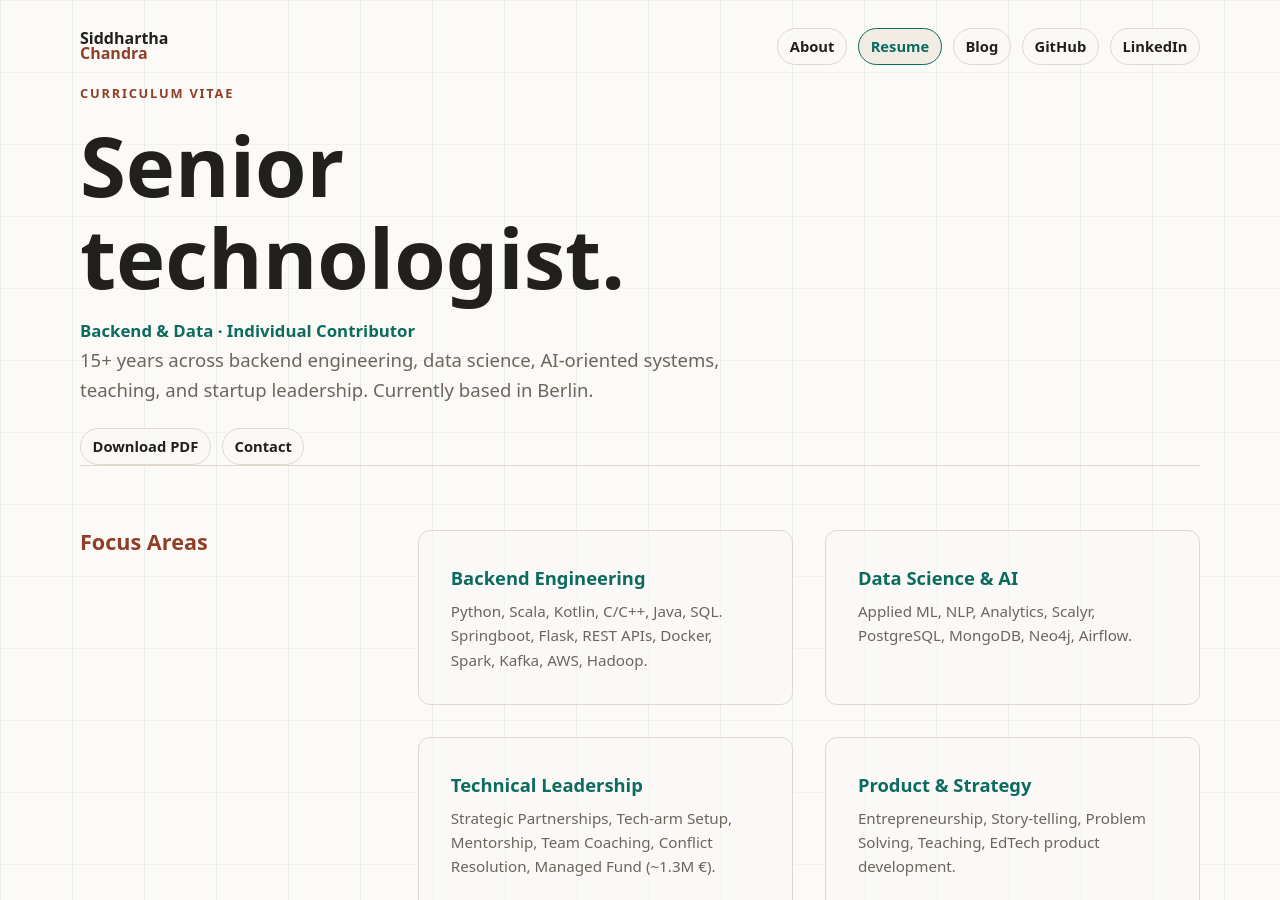
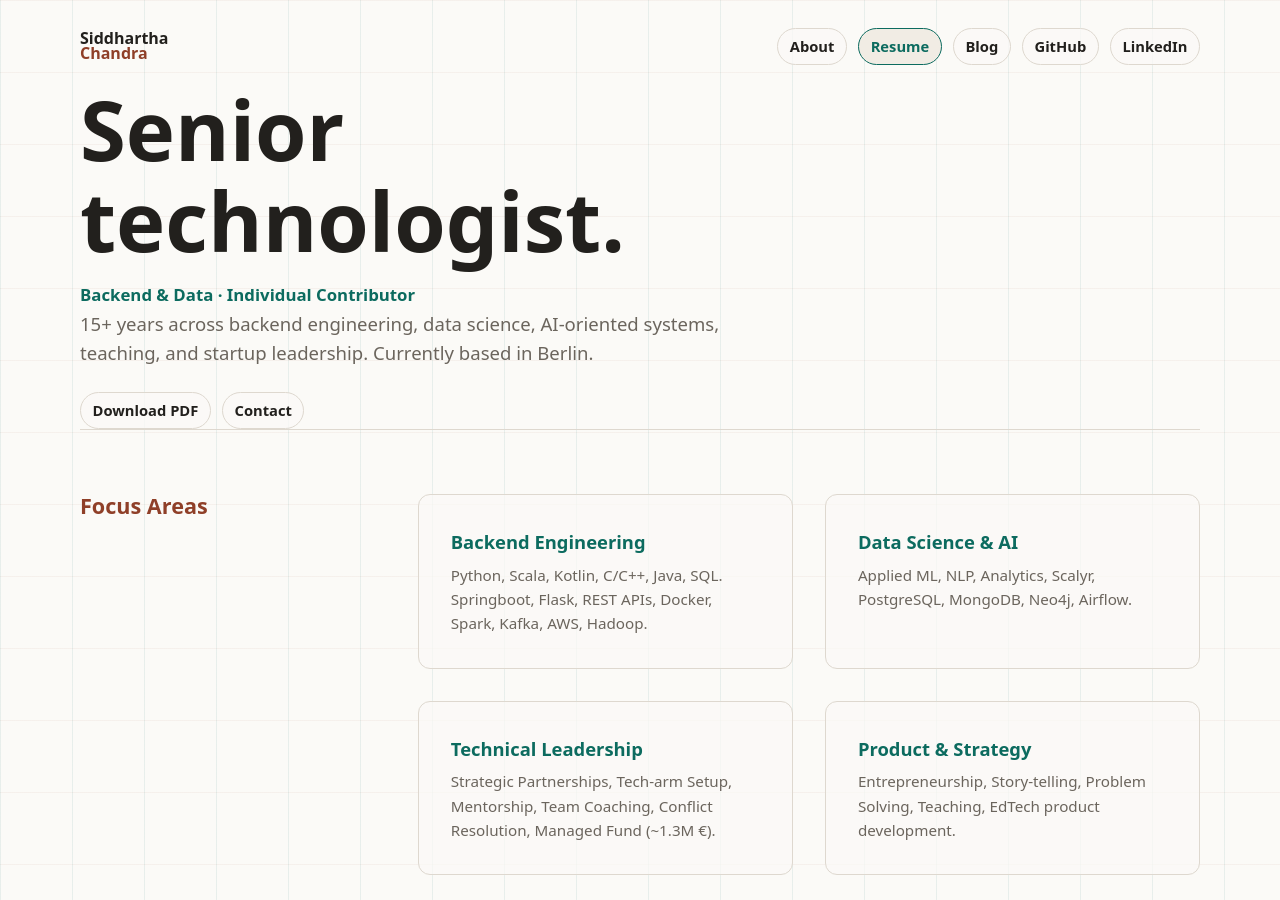
Before and after one commit to siddhartha-chandra/siddhartha-chandra.github.io, a Jekyll site: the page built from resume.md, in a window 1280 px wide and 900 px high. Built offline with Jekyll 4.4.1, drawn with Linux system fonts in a browser that asks for light colours.

Commit message:
chore: remove unnecessary "Curriculum Vitae" line from resume layout

```diff
--- a/_layouts/resume.html
+++ b/_layouts/resume.html
@@ -3,7 +3,6 @@ layout: default
 ---
 
 <section class="resume-hero" aria-labelledby="resume-title">
-  <p class="kicker">Curriculum Vitae</p>
   <h1 id="resume-title">Senior technologist.</h1>
   <p class="resume-subtitle">Backend & Data · Individual Contributor</p>
   <p class="page-intro">
```
